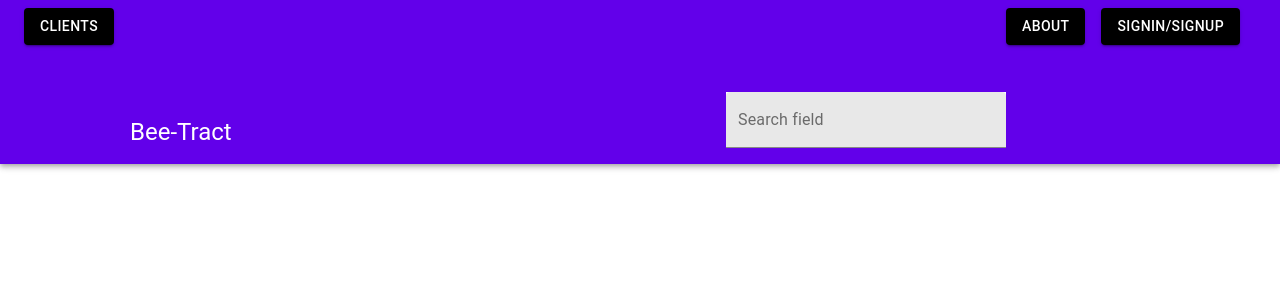
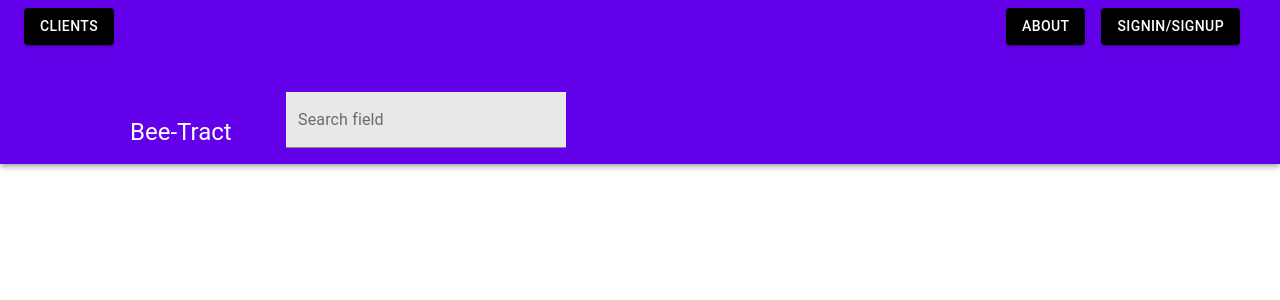
Before and after one commit to harshitgrover12/beetract-webapp, a React (Create React App) app: page / in a window 1280 px wide. Shown: the top 300 px of the page. Built offline with nearby package versions, Linux system fonts and the light colour scheme.

Commit message:
search bar added and some minor changes in css

```diff
--- a/src/Components/Navbar/Navbar.jsx
+++ b/src/Components/Navbar/Navbar.jsx
@@ -34,6 +34,7 @@ import './Navbar.css';
     alignSelf: 'flex-end',
     width:280,
     backgroundColor:'white',
+    right:440
 
 
   }
@@ -62,7 +63,7 @@ class Navbar extends Component {
           <Typography className={classes.title} variant="h5" noWrap>
            Bee-Tract
           </Typography>
-          <TextField className={classes.search} id="filled-search" label="Search field" type="search" variant="filled" />
+          <TextField className={classes.search} id="filled-search" label="Search field" type="search" variant="filled"edge="center" />
           <Button variant="contained" edge="end"  className={classes.menuButton}>
             About
           </Button>
```
